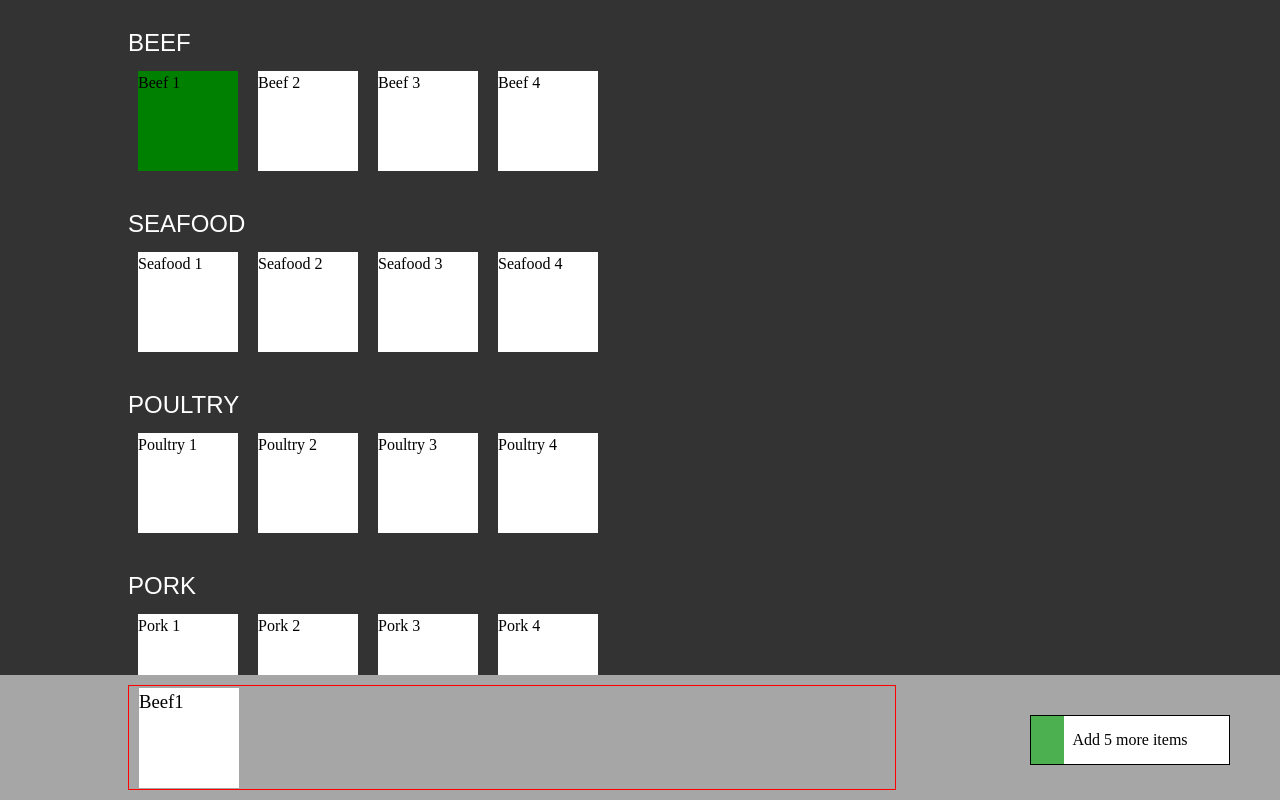
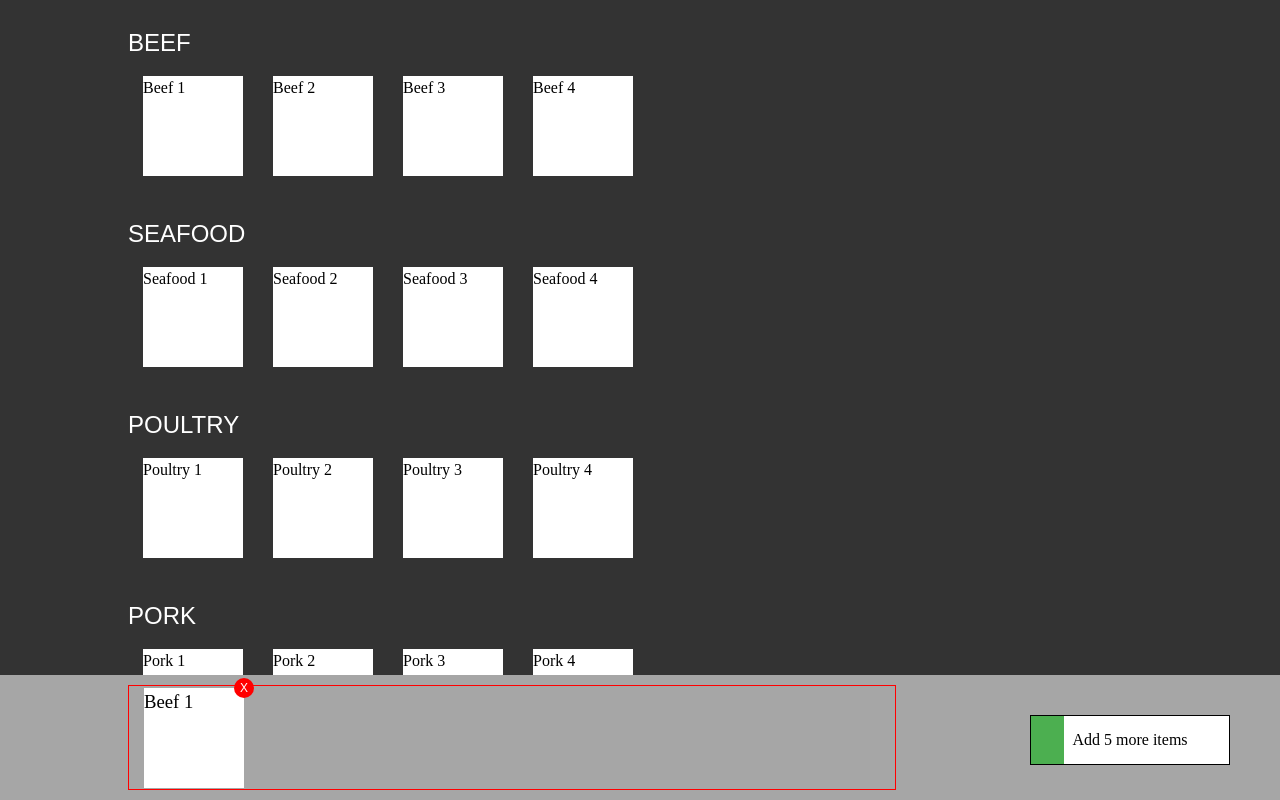
Before and after one commit to StowCode/build-a-box, a plain HTML site: page index.html in a window 1280 px wide. Both pictures are taken after a click on the element "Beef 1". Drawn offline with Linux system fonts and the light colour scheme.

Commit message:
basic functionality completed

```diff
--- a/index.html
+++ b/index.html
@@ -13,34 +13,34 @@
     <main>
         <h2>Beef</h2>
         <div class="beef-section product-grid">
-            <div data-productName="Beef1" class="product-tile">Beef 1</div>
-            <div data-productName="Beef2" class="product-tile">Beef 2</div>
-            <div data-productName="Beef3" class="product-tile">Beef 3</div>
-            <div data-productName="Beef4" class="product-tile">Beef 4</div>
+            <div data-productName="Beef 1" class="product-tile">Beef 1</div>
+            <div data-productName="Beef 2" class="product-tile">Beef 2</div>
+            <div data-productName="Beef 3" class="product-tile">Beef 3</div>
+            <div data-productName="Beef 4" class="product-tile">Beef 4</div>
         </div>
 
         <h2>Seafood</h2>
         <div class="seafood-section product-grid">
-            <div class="product-tile">Seafood 1</div>
-            <div class="product-tile">Seafood 2</div>
-            <div class="product-tile">Seafood 3</div>
-            <div class="product-tile">Seafood 4</div>
+            <div data-productName="Seafood 1" class="product-tile">Seafood 1</div>
+            <div data-productName="Seafood 2" class="product-tile">Seafood 2</div>
+            <div data-productName="Seafood 3" class="product-tile">Seafood 3</div>
+            <div data-productName="Seafood 4" class="product-tile">Seafood 4</div>
         </div>
 
         <h2>Poultry</h2>
         <div class="poultry-section product-grid">
-            <div class="product-tile">Poultry 1</div>
-            <div class="product-tile">Poultry 2</div>
-            <div class="product-tile">Poultry 3</div>
-            <div class="product-tile">Poultry 4</div>
+            <div data-productName="Poultry 1" class="product-tile">Poultry 1</div>
+            <div data-productName="Poultry 2" class="product-tile">Poultry 2</div>
+            <div data-productName="Poultry 3" class="product-tile">Poultry 3</div>
+            <div data-productName="Poultry 4" class="product-tile">Poultry 4</div>
         </div>
 
         <h2>Pork</h2>
         <div class="pork-section product-grid">
-            <div class="product-tile">Pork 1</div>
-            <div class="product-tile">Pork 2</div>
-            <div class="product-tile">Pork 3</div>
-            <div class="product-tile">Pork 4</div>
+            <div data-productName="Pork 1" class="product-tile">Pork 1</div>
+            <div data-productName="Pork 2" class="product-tile">Pork 2</div>
+            <div data-productName="Pork 3" class="product-tile">Pork 3</div>
+            <div data-productName="Pork 4" class="product-tile">Pork 4</div>
         </div>
     </main>
 
--- a/index.js
+++ b/index.js
@@ -1,7 +1,6 @@
 let selectedProducts = 0;
 const maxProducts = 6;
 const productArray = [];
-
 
 function updateProgress(event) {
     const clickedTile = event.currentTarget;
@@ -10,7 +9,6 @@ function updateProgress(event) {
     if (selectedProducts < maxProducts) {
         selectedProducts++;
         updateButtonBackground();
-        highlightClickedTile(clickedTile);
         productArray.push(`${tileData}`);
         console.log(productArray);
     } else if (selectedProducts >= 6) {
@@ -19,20 +17,55 @@ function updateProgress(event) {
 
     const container = document.getElementById('added-items');
     container.innerHTML = '';
-    productArray.forEach(product => {
+    productArray.forEach((product, index) => {
         const tile = document.createElement('div');
         tile.classList.add('product-tile');
-        tile.innerHTML = `<h3>${product}</h3>`;
+        tile.innerHTML = `
+            <h3>${product}</h3>
+            <button class="remove-icon" data-index="${index}">X</button>
+        `;
 
         container.appendChild(tile);
-    })
+    });
+
+    // Add event listeners to the new remove icons
+    const removeIcons = container.querySelectorAll('.remove-icon');
+    removeIcons.forEach(icon => {
+        icon.addEventListener('click', removeProduct);
+    });
+}
+
+function removeProduct(event) {
+    const clickedIndex = event.currentTarget.getAttribute('data-index');
+    productArray.splice(clickedIndex, 1);
+    selectedProducts--;
+    updateButtonBackground();
+    console.log(productArray);
+
+    const container = document.getElementById('added-items');
+    container.innerHTML = '';
+    productArray.forEach((product, index) => {
+        const tile = document.createElement('div');
+        tile.classList.add('product-tile');
+        tile.innerHTML = `
+            <h3>${product}</h3>
+            <button class="remove-icon" data-index="${index}">X</button>
+        `;
+
+        container.appendChild(tile);
+    });
+
+    // Add event listeners to the new remove icons
+    const removeIcons = container.querySelectorAll('.remove-icon');
+    removeIcons.forEach(icon => {
+        icon.addEventListener('click', removeProduct);
+    });
 }
 
 const productTiles = document.querySelectorAll('.product-tile');
 productTiles.forEach(productTile => {
     productTile.addEventListener('click', updateProgress);
-})
-
+});
 
 function updateButtonBackground() {
     const fillPercentage = (selectedProducts / maxProducts) * 100;
@@ -49,12 +82,8 @@ function updateButtonBackground() {
     }
 }
 
-function highlightClickedTile(tile) {
-    tile.style.background = 'green';
-}
-
-
 
 // FEATURE LIST
 // 1 - Add counter to tiles for how many times they've been added
 // 2 - Add 'X' to added-items for deleting
+// 3 - 'X' button functionality
--- a/style.css
+++ b/style.css
@@ -93,7 +93,7 @@ main h2 {
     position: relative;
     display: block;
     background: white;
-    margin: 10px;
+    margin: 15px;
     height: 100px;
     width: 100px;
 }
@@ -121,7 +121,7 @@ main h2 {
     border: 1px solid red;
 }
 
-.progress-section button {
+.progress-section #box-submit {
     position: absolute;
     right: 50px;
     height: 50px;
@@ -133,14 +133,14 @@ main h2 {
 
 .remove-icon {
     position: absolute;
-    top: 0;
-    right: 0;
-    cursor: pointer;
-    font-weight: bold;
-    color: black;
-    font-size: 24px;
-    font-family:'Segoe UI', Tahoma, Geneva, Verdana, sans-serif;
-    line-height: 12px;
+    top: -10px;
+    right: -10px;
+    background-color: red;
+    color: white;
+    border: none;
+    border-radius: 25px;
+    font-family:Arial, Helvetica, sans-serif;
+    font-size: 12px;
 }
 
 /* Button Panel */
```
